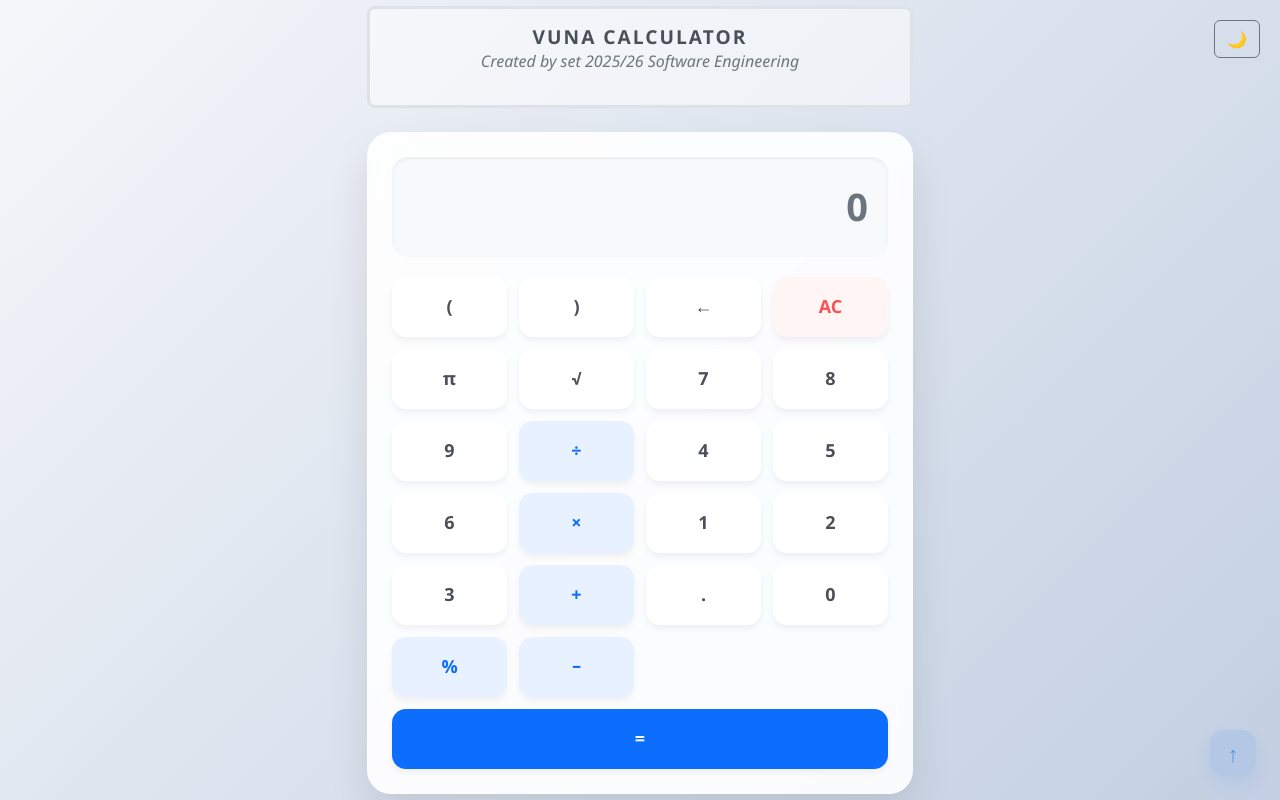
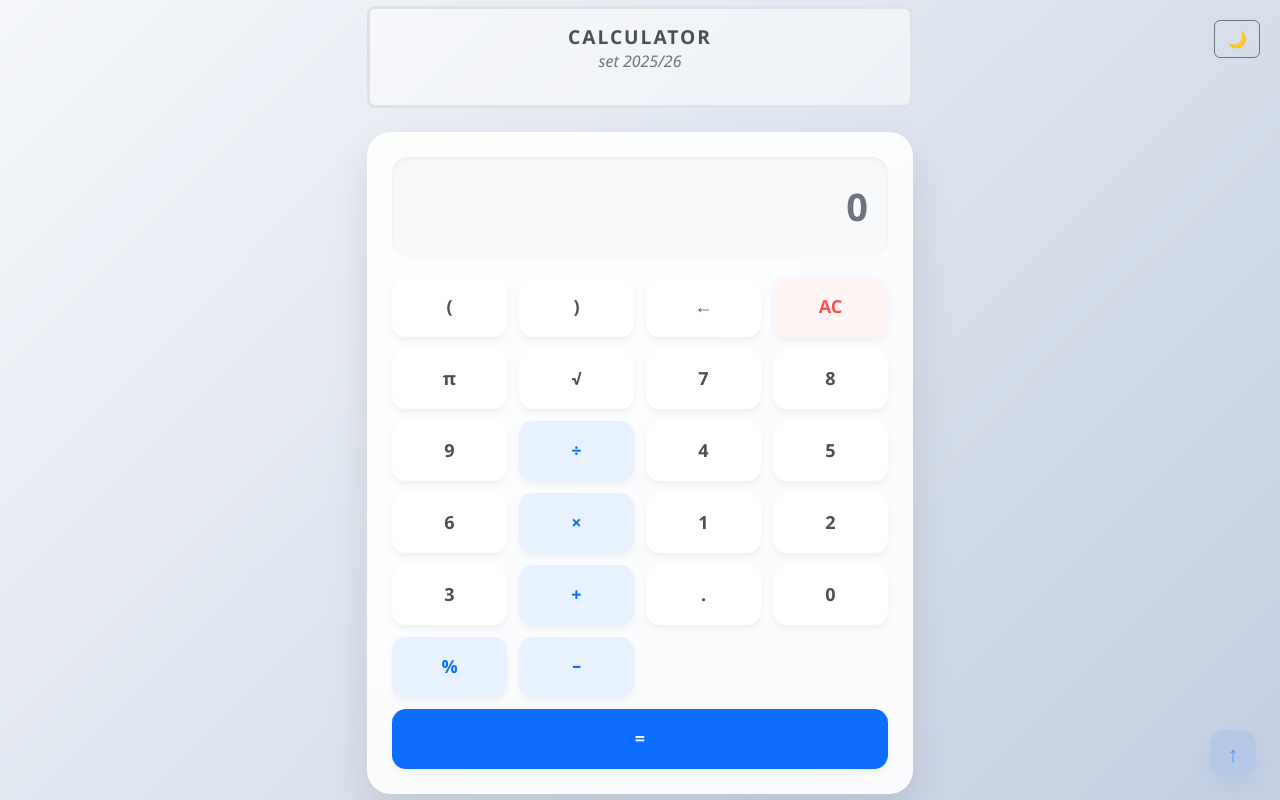
Before and after one commit to Js-k3nny/VUNA-Calc-striped, a website: page index.html in a window 1280 px wide. Drawn offline with Linux system fonts and the light colour scheme.

Commit message:
changed the name to set 2025/26

```diff
--- a/index.html
+++ b/index.html
@@ -19,9 +19,9 @@
     <div class="row justify-content-center">
       <div class="col-lg-6 col-md-6 col-sm-8">
         <div class="border border-dotted border-3 rounded-3 p-3 mb-4 bg-white bg-opacity-50">
-          <h4 class="text-center group-header mb-0">VUNA CALCULATOR</h4>
+          <h4 class="text-center group-header mb-0">CALCULATOR</h4>
           <p class="text-center text-small text-muted">
-            <i>Created by set 2025/26 Software Engineering</i>
+            <i> set 2025/26</i>
           </p>
         </div>
         <div class="row">
```
